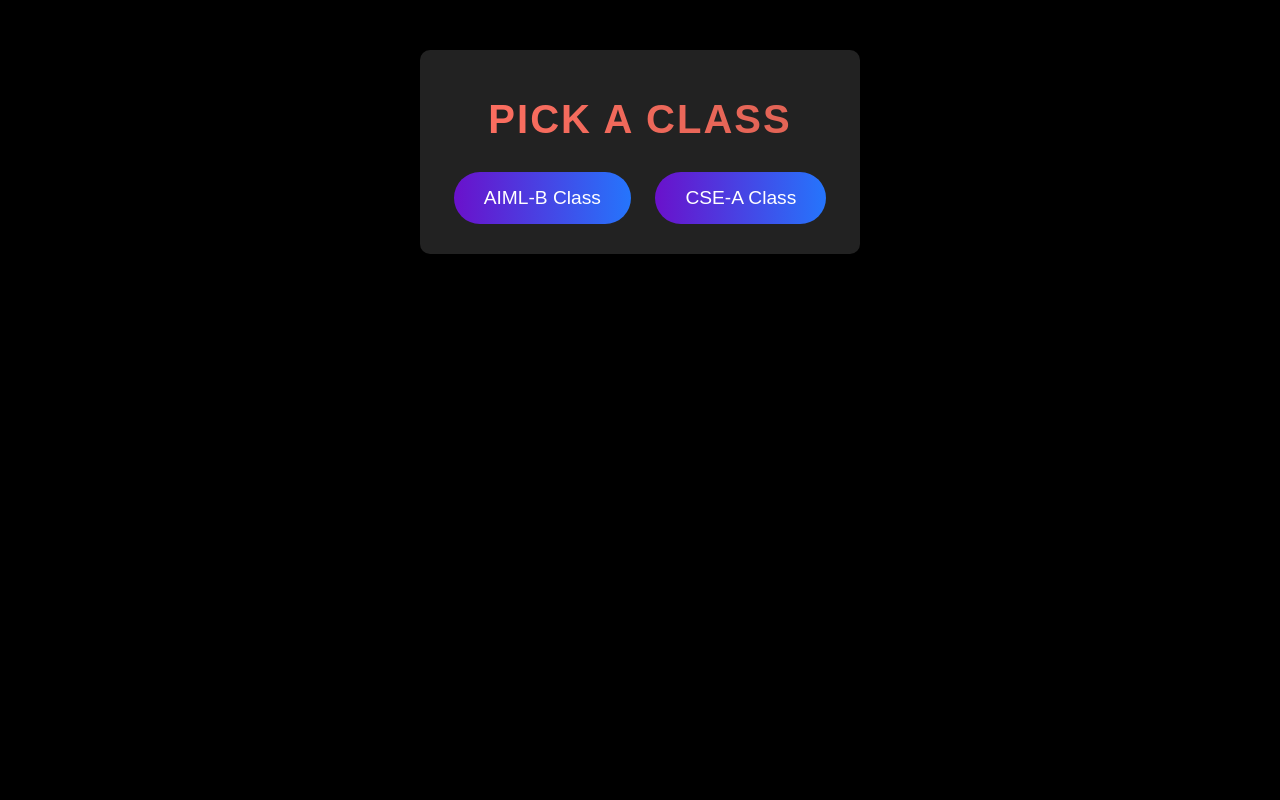
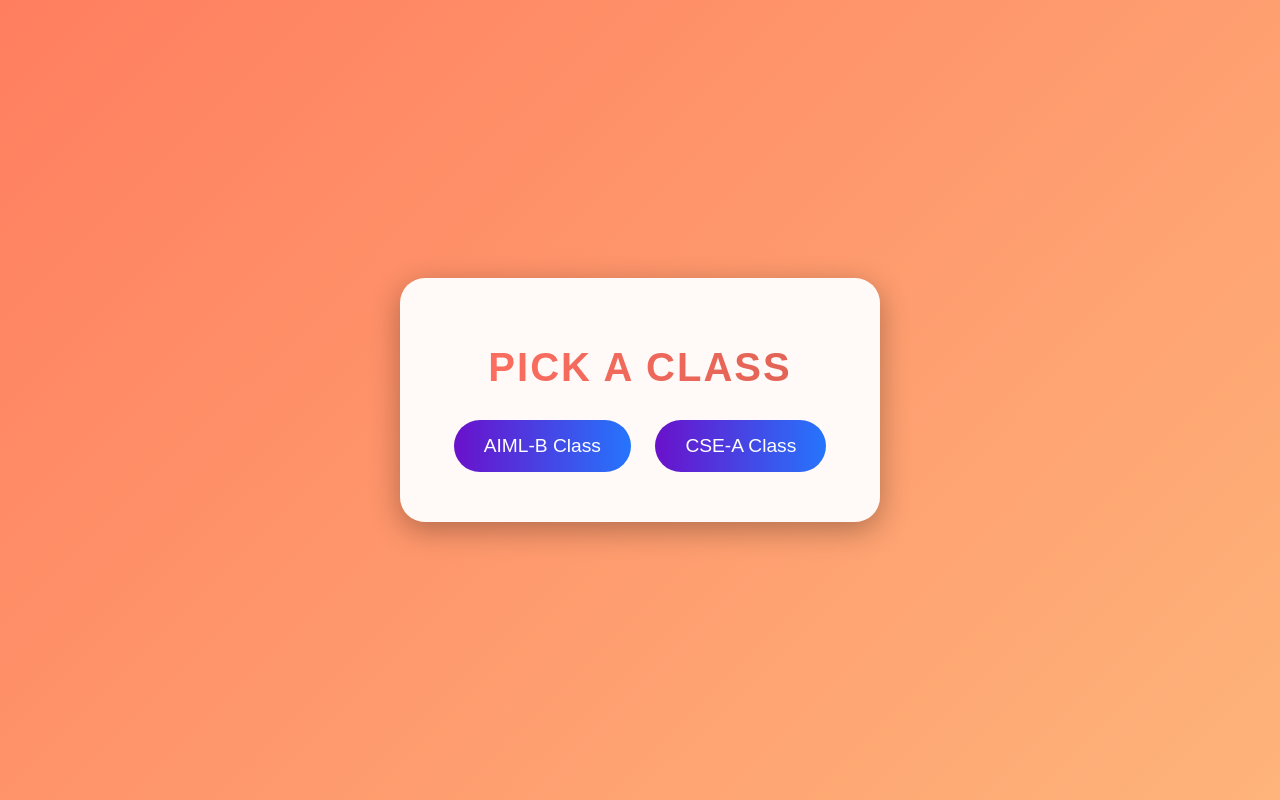
Before and after one commit to petchi18/Random-Student-Name-Generator, a plain HTML site: page index.html in a window 1280 px wide. Drawn offline with Linux system fonts and the light colour scheme.

Commit message:
Update style.css

```diff
--- a/style.css
+++ b/style.css
@@ -1,23 +1,27 @@
+/* General Body Styling */
 body {
-    background-color: black; /* Set the background color to black */
-    color: white; /* Change text color to white for visibility */
-    font-family: Arial, sans-serif; /* Set a default font */
+    font-family: 'Arial', sans-serif;
+    background: linear-gradient(135deg, #ff7e5f, #feb47b);
+    margin: 0;
+    padding: 0;
+    display: flex;
+    justify-content: center;
+    align-items: center;
+    height: 100vh;
+    transition: background 0.5s;
 }
 
+/* Container Styling */
 .container {
-    background-color: #222; /* Dark gray background for the container */
-    padding: 20px; /* Add some padding */
-    border-radius: 10px; /* Rounded corners */
-    box-shadow: 0 4px 20px rgba(0, 0, 0, 0.5); /* Shadow effect */
-    max-width: 400px; /* Max width for the container */
-    margin: 50px auto; /* Center the container */
-    text-align: center; /* Center text inside the container */
+    text-align: center;
+    background-color: rgba(255, 255, 255, 0.95);
+    padding: 40px;
+    border-radius: 25px;
+    box-shadow: 0 8px 30px rgba(0, 0, 0, 0.3);
+    max-width: 400px;
+    width: 100%;
+    animation: fadeIn 0.5s ease-in;
 }
-
-.hidden {
-    display: none; /* Keep the hidden class to hide elements */
-}
-
 
 /* Heading Styling */
 h1 {
```
